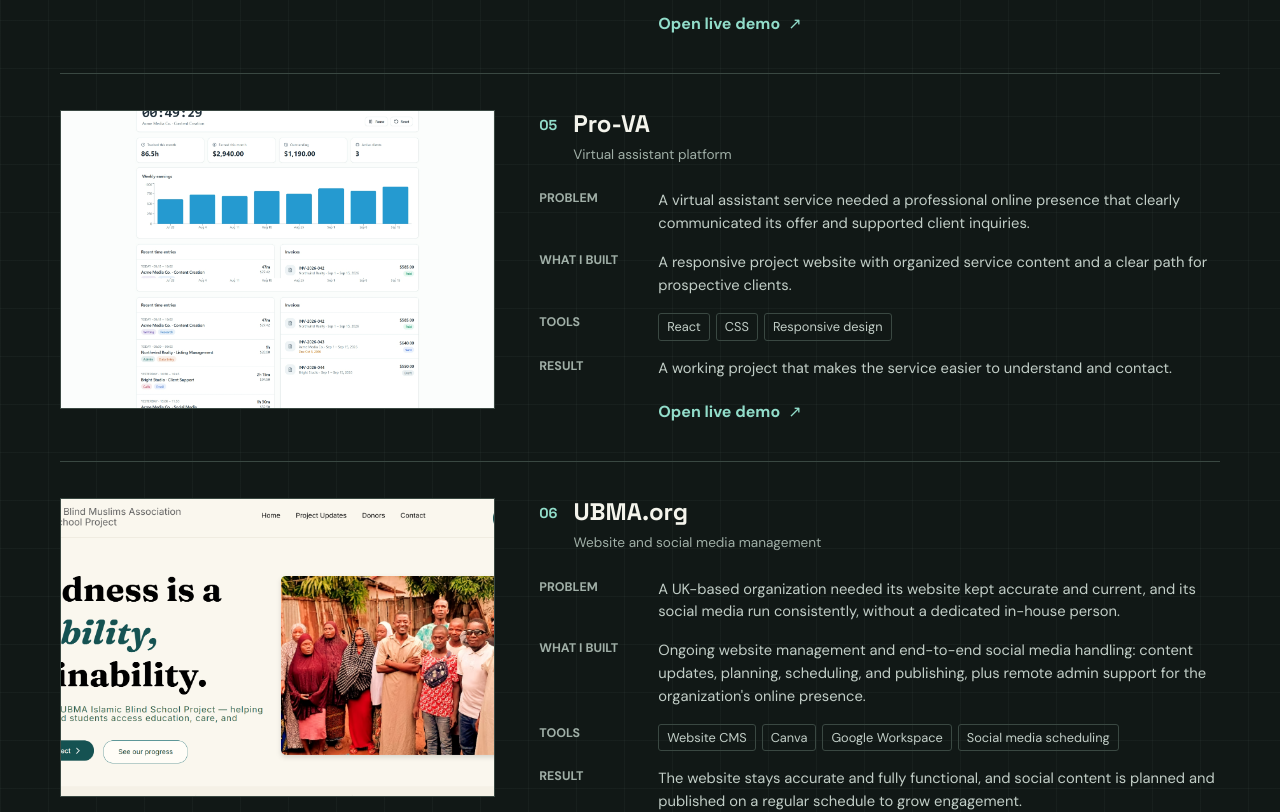
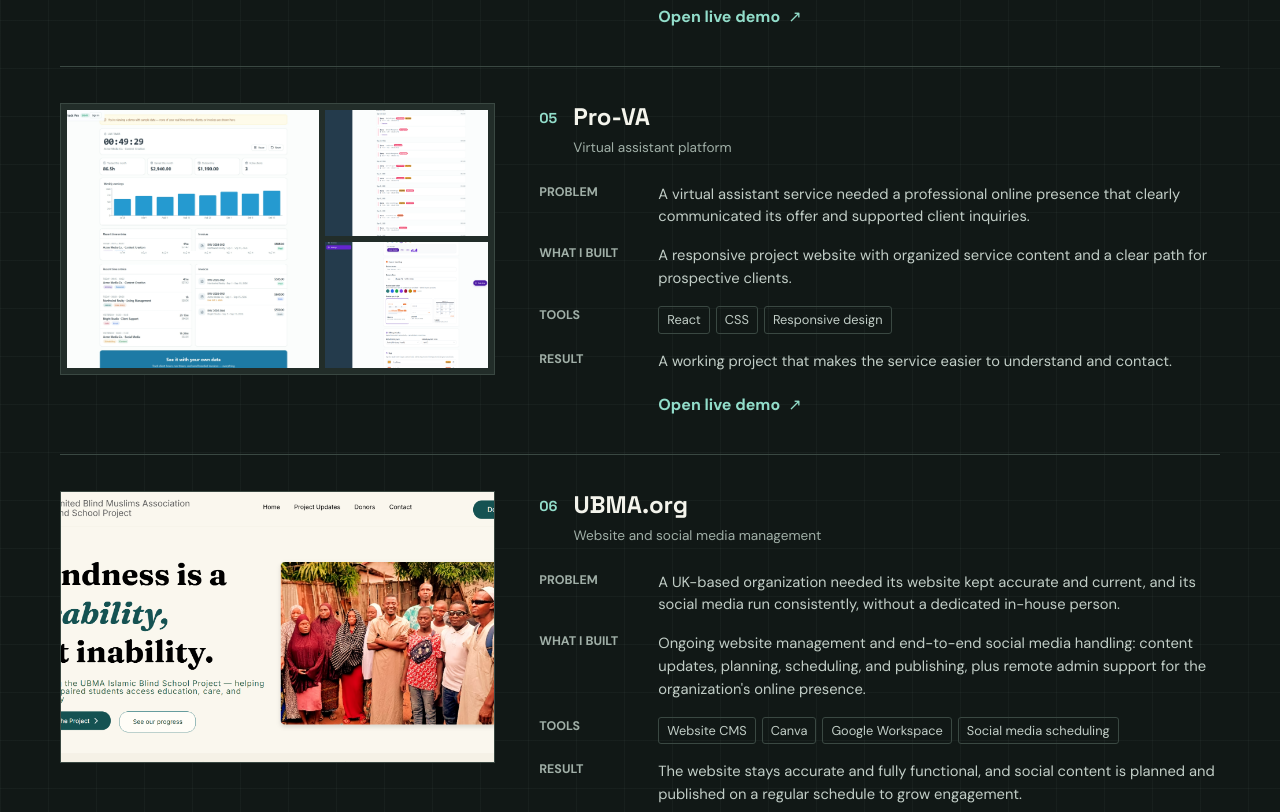
Before and after one commit to JohnLesterC/portfolio, a React (Vite) app in the folder client/: page / in a window 1280 px wide. Shown: the part 3052-3864 px from the top of the page. Built offline with nearby package versions, Linux system fonts and the light colour scheme.

Commit message:
Enhance case study image handling with a gallery layout and additional images

```diff
--- a/client/src/App.css
+++ b/client/src/App.css
@@ -419,15 +419,38 @@ img {
 .case-study-media {
   align-self: start;
   overflow: hidden;
-  aspect-ratio: 16 / 11;
+  aspect-ratio: 16 / 10;
   background-color: var(--surface-2);
   border: 1px solid var(--border);
+}
+
+.case-study-gallery {
+  display: grid;
+  grid-template-columns: 1.55fr 1fr;
+  grid-template-rows: repeat(2, minmax(0, 1fr));
+  gap: 6px;
+  width: 100%;
+  height: 100%;
+  padding: 6px;
+  background: var(--surface-2);
+}
+
+.case-study-gallery.single {
+  display: block;
+  padding: 0;
 }
 
 .case-study-image {
   width: 100%;
   height: 100%;
   object-fit: cover;
+  min-width: 0;
+  min-height: 0;
+  background: var(--surface);
+}
+
+.case-study-gallery .featured {
+  grid-row: 1 / -1;
 }
 
 .case-study-placeholder {
--- a/client/src/components/Projects.jsx
+++ b/client/src/components/Projects.jsx
@@ -1,6 +1,12 @@
 import vantageScreenshot from "../assets/Vantage/ScreenShot Tool -20260925173620.png";
+import vantageScreenshotTwo from "../assets/Vantage/ScreenShot Tool -20260925173650.png";
+import vantageScreenshotThree from "../assets/Vantage/ScreenShot Tool -20260925173701.png";
 import criticScreenshot from "../assets/the critic/screenshot-2026-09-26-140406.png";
+import criticScreenshotTwo from "../assets/the critic/screenshot-2026-09-26-141000.png";
+import criticScreenshotThree from "../assets/the critic/screenshot-2026-09-26-141449.png";
 import proVaScreenshot from "../assets/Pro-VA/ScreenShot Tool -20260925173600.png";
+import proVaScreenshotTwo from "../assets/Pro-VA/screenshot-2026-09-26-151253.png";
+import proVaScreenshotThree from "../assets/Pro-VA/screenshot-2026-09-26-151351.png";
 import ubmaProject from "../assets/UBMA/UBMA_PROJECT.png";
 
 const caseStudies = [
@@ -32,8 +38,11 @@ const caseStudies = [
     built: "A financial management app built end to end on Base44, with clear categorization, organized data views, and automated workflows for repetitive data entry.",
     tools: ["Base44", "AI workflows"],
     result: "A working app you can try yourself in the live demo.",
-    image: vantageScreenshot,
-    imageAlt: "Vantage financial management app dashboard",
+    images: [
+      { src: vantageScreenshot, alt: "Vantage financial management app dashboard" },
+      { src: vantageScreenshotTwo, alt: "Vantage financial management app money flow view" },
+      { src: vantageScreenshotThree, alt: "Vantage financial management app data view" },
+    ],
     link: "https://utopian-vantage-money-flow.base44.app/demo",
   },
   {
@@ -44,8 +53,11 @@ const caseStudies = [
     built: "A focused web experience with structured content, responsive layouts, and a polished visual interface.",
     tools: ["React", "CSS", "Responsive design"],
     result: "A working project that presents its content clearly across desktop and mobile screens.",
-    image: criticScreenshot,
-    imageAlt: "The Critic project interface",
+    images: [
+      { src: criticScreenshot, alt: "The Critic project interface" },
+      { src: criticScreenshotTwo, alt: "The Critic project content view" },
+      { src: criticScreenshotThree, alt: "The Critic project detail view" },
+    ],
     link: "https://aurelion-copy-6ee5c53f.base44.app/",
   },
   {
@@ -56,8 +68,11 @@ const caseStudies = [
     built: "A responsive project website with organized service content and a clear path for prospective clients.",
     tools: ["React", "CSS", "Responsive design"],
     result: "A working project that makes the service easier to understand and contact.",
-    image: proVaScreenshot,
-    imageAlt: "Pro-VA project interface",
+    images: [
+      { src: proVaScreenshot, alt: "Pro-VA project interface" },
+      { src: proVaScreenshotTwo, alt: "Pro-VA project service view" },
+      { src: proVaScreenshotThree, alt: "Pro-VA project contact view" },
+    ],
     link: "https://vigorous-va-track-flow.base44.app/demo",
   },
   {
@@ -68,22 +83,26 @@ const caseStudies = [
     built: "Ongoing website management and end-to-end social media handling: content updates, planning, scheduling, and publishing, plus remote admin support for the organization's online presence.",
     tools: ["Website CMS", "Canva", "Google Workspace", "Social media scheduling"],
     result: "The website stays accurate and fully functional, and social content is planned and published on a regular schedule to grow engagement.",
-    image: ubmaProject,
-    imageAlt: "UBMA Islamic Blind School Project website homepage",
+    images: [{ src: ubmaProject, alt: "UBMA Islamic Blind School Project website homepage" }],
     link: "https://ubma.org",
   },
 ];
 
 function ProjectMedia({ study }) {
-  if (study.image) {
+  if (study.images?.length) {
     return (
-      <img
-        className="case-study-image"
-        src={study.image}
-        alt={study.imageAlt}
-        loading="lazy"
-        decoding="async"
-      />
+      <div className={`case-study-gallery ${study.images.length === 1 ? "single" : ""}`}>
+        {study.images.slice(0, 3).map((image, index) => (
+          <img
+            className={index === 0 ? "case-study-image featured" : "case-study-image"}
+            key={image.src}
+            src={image.src}
+            alt={image.alt}
+            loading="lazy"
+            decoding="async"
+          />
+        ))}
+      </div>
     );
   }
 
```
